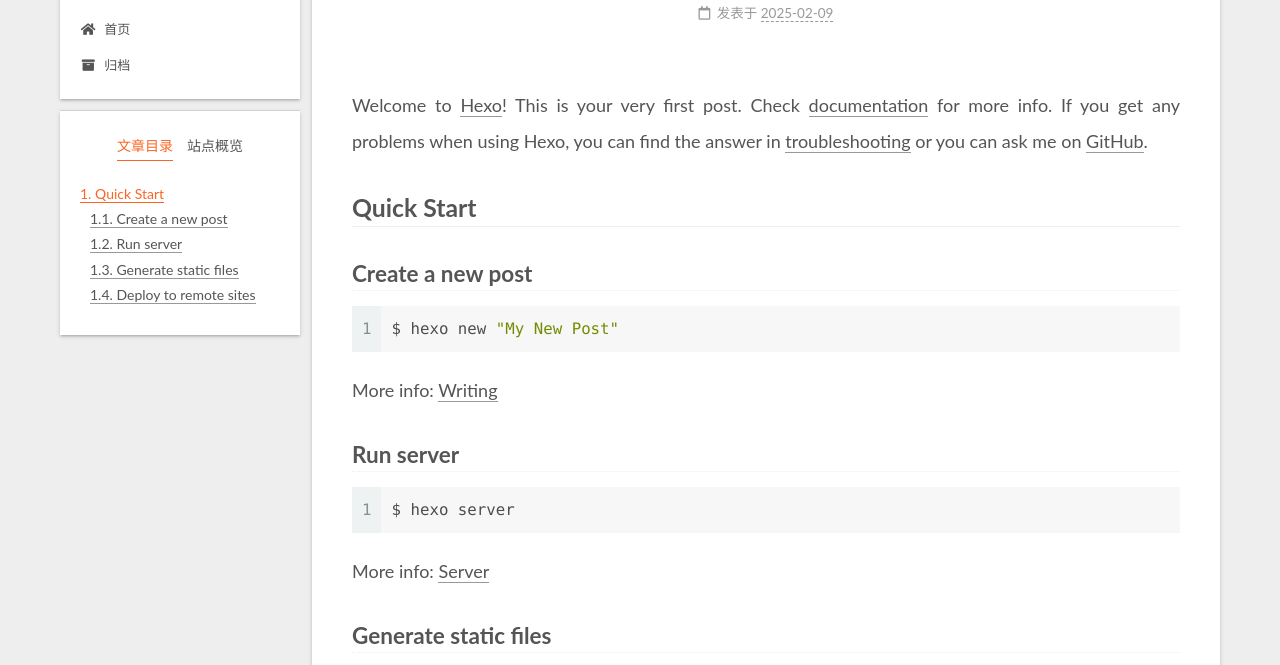
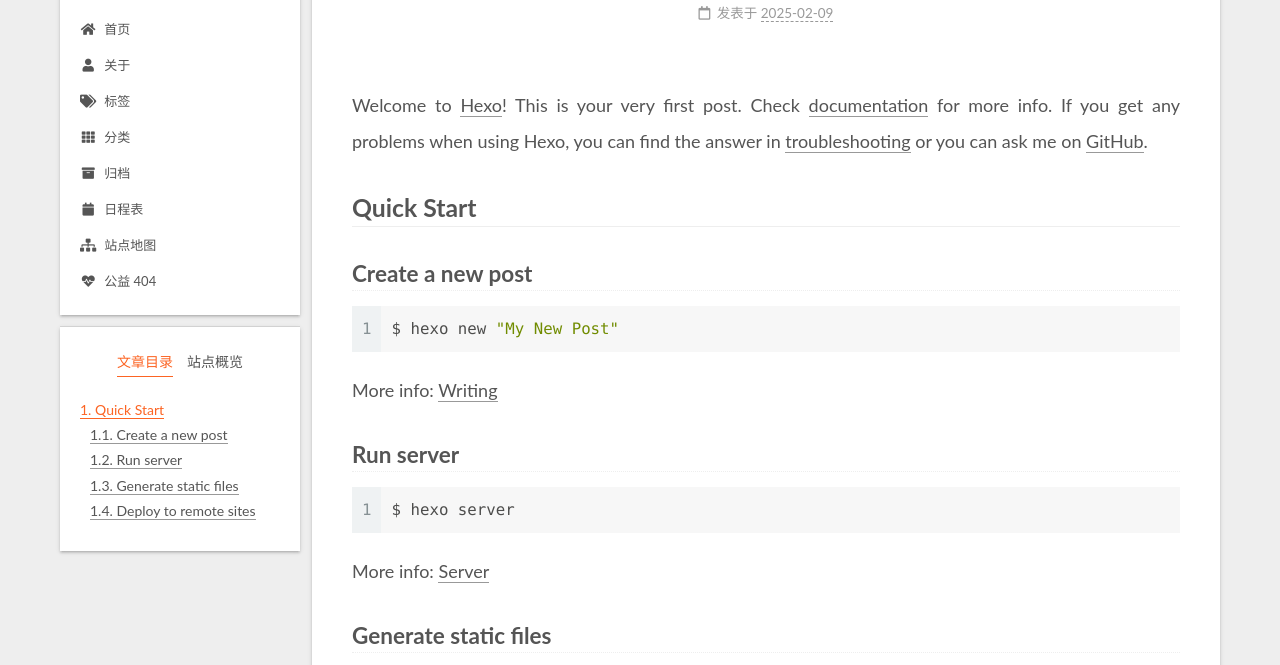
Before and after one commit to Nonzeros/Nonzeros.github.io, a plain HTML site: page 2025/02/09/hello-world/index.html in a window 1280 px wide. Shown: the part 87-752 px from the top of the page. Drawn offline with Linux system fonts and the light colour scheme.

Commit message:
Site updated: 2025-02-09 19:06:00

```diff
--- a/2025/02/09/hello-world/index.html
+++ b/2025/02/09/hello-world/index.html
@@ -117,9 +117,39 @@
     <a href="/" rel="section"><i class="fa fa-home fa-fw"></i>首页</a>
 
   </li>
+        <li class="menu-item menu-item-about">
+
+    <a href="/about/" rel="section"><i class="fa fa-user fa-fw"></i>关于</a>
+
+  </li>
+        <li class="menu-item menu-item-tags">
+
+    <a href="/tags/" rel="section"><i class="fa fa-tags fa-fw"></i>标签</a>
+
+  </li>
+        <li class="menu-item menu-item-categories">
+
+    <a href="/categories/" rel="section"><i class="fa fa-th fa-fw"></i>分类</a>
+
+  </li>
         <li class="menu-item menu-item-archives">
 
     <a href="/archives/" rel="section"><i class="fa fa-archive fa-fw"></i>归档</a>
+
+  </li>
+        <li class="menu-item menu-item-schedule">
+
+    <a href="/schedule/" rel="section"><i class="fa fa-calendar fa-fw"></i>日程表</a>
+
+  </li>
+        <li class="menu-item menu-item-sitemap">
+
+    <a href="/sitemap.xml" rel="section"><i class="fa fa-sitemap fa-fw"></i>站点地图</a>
+
+  </li>
+        <li class="menu-item menu-item-commonweal">
+
+    <a href="/404/" rel="section"><i class="fa fa-heartbeat fa-fw"></i>公益 404</a>
 
   </li>
   </ul>
--- a/css/main.css
+++ b/css/main.css
@@ -1168,7 +1168,7 @@ pre .javascript .function {
 }
 .links-of-author a::before,
 .links-of-author span.exturl::before {
-  background: #ffdb4d;
+  background: #b486ff;
   border-radius: 50%;
   content: ' ';
   display: inline-block;
```
Also changed, not shown: archives/2025/02/index.html (+30 -0 lines), archives/2025/index.html (+30 -0 lines), archives/index.html (+30 -0 lines), index.html (+30 -0 lines).
